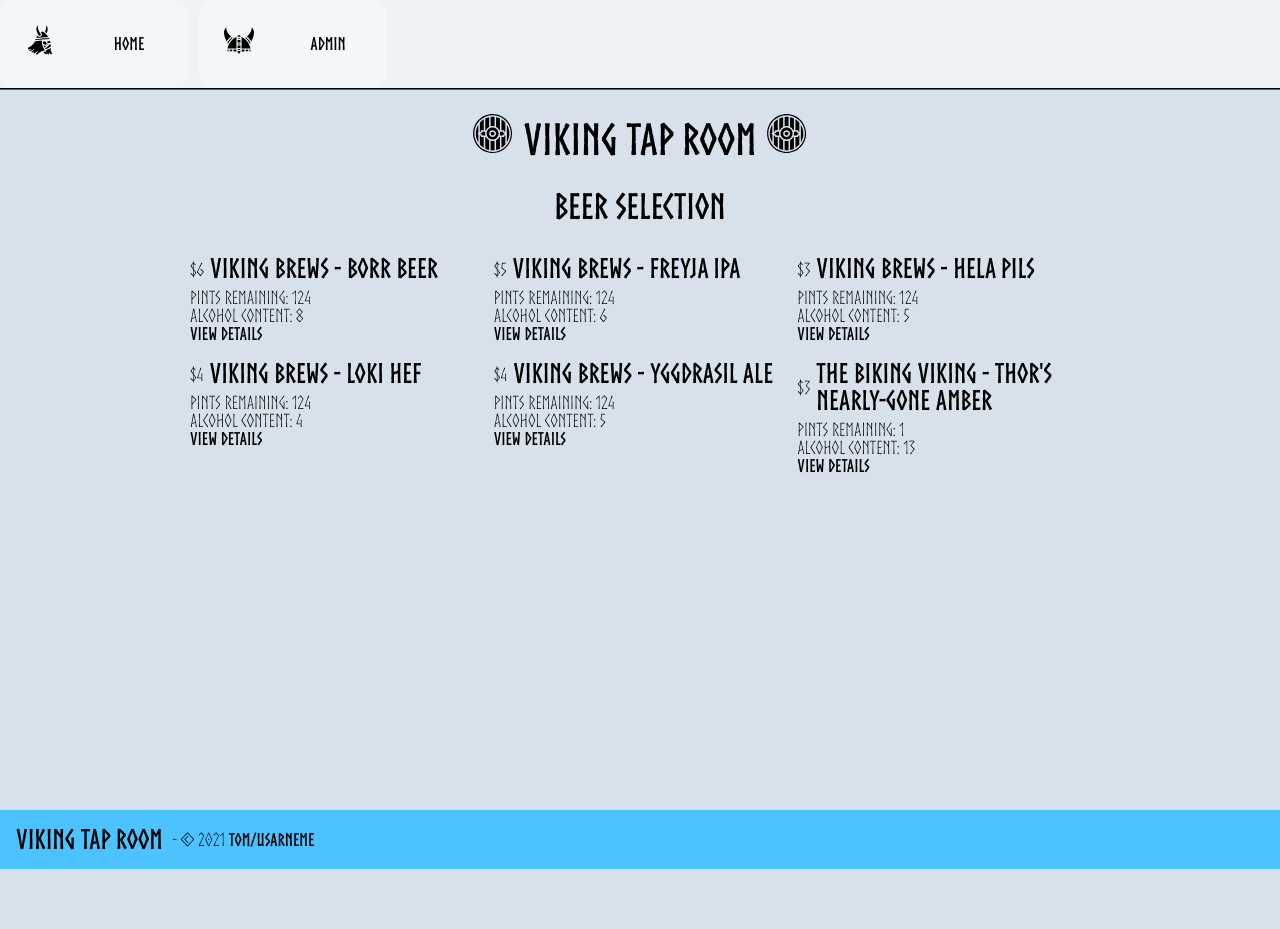
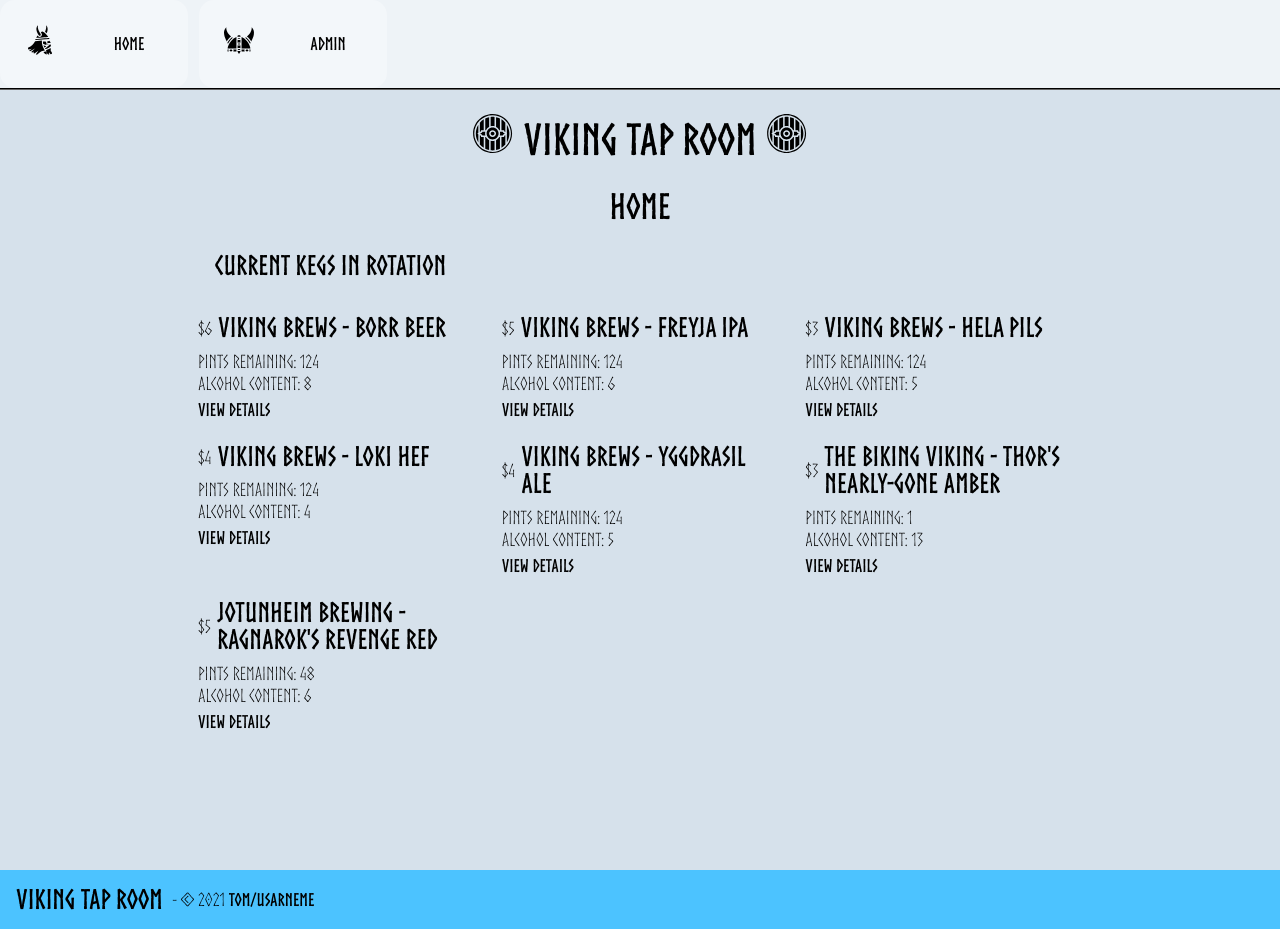
Before and after one commit to Usarneme/Viking_Tap_Room_Redux, a React (Create React App) app in the folder client/: page / in a window 1280 px wide. Before the commit the page ends 869 px from the top, so only its background shows below. Built offline with nearby package versions, Linux system fonts and the light colour scheme.

Commit message:
:tada: adds final layout adjustments and conditional rendering for admin and home page views

```diff
--- a/client/src/App.js
+++ b/client/src/App.js
@@ -45,12 +45,13 @@ class App extends Component {
     this.setKegsToStorage()
   }
 
-  sellPint = id => {
+  sellPint = async id => {
     const kegCopy = this.state.kegs.filter(k => k.id === id)[0]
     kegCopy.pintsRemaining -= 1
     const kegsListCopy = this.state.kegs.filter(k => k.id !== id)
     kegsListCopy.push(kegCopy)
-    this.setState({ kegs: kegsListCopy })
+    await this.setState({ kegs: kegsListCopy })
+    this.setKegsToStorage()
   }
 
   render() {
--- a/client/src/components/AddNewKeg.js
+++ b/client/src/components/AddNewKeg.js
@@ -33,34 +33,44 @@ function AddNewKeg(props) {
         <div style={divStyles}>
           <label htmlFor='name'>Name</label>
           <input
+            type='text'
             name='name'
             onChange={e => changeName(e.target.value)}
             placeholder='Name'
-            value={name}></input>
+            value={name}
+            required></input>
         </div>
         <div style={divStyles}>
           <label htmlFor='price'>Price</label>
           <input
+            type='number'
+            min='1'
             name='price'
             onChange={e => changePrice(e.target.value)}
             placeholder='Price'
-            value={price}></input>
+            value={price}
+            required></input>
         </div>
         <div style={divStyles}>
           <label htmlFor='brand'>Brand</label>
           <input
+            type='text'
             name='brand'
             onChange={e => changeBrand(e.target.value)}
             placeholder='Brand'
-            value={brand}></input>
+            value={brand}
+            required></input>
         </div>
         <div style={divStyles}>
           <label htmlFor='alcoholContent'>Alcohol Content</label>
           <input
+            type='number'
+            min='1'
             name='alcoholContent'
             onChange={e => changeAlcoholContent(e.target.value)}
             placeholder='Alcohol Content'
-            value={alcoholContent}></input>
+            value={alcoholContent}
+            required></input>
         </div>
         <button type='submit'>Add Keg</button>
       </form>
--- a/client/src/components/KegsList.js
+++ b/client/src/components/KegsList.js
@@ -10,6 +10,8 @@ function KegsList(props) {
   }
 
   return (
+    <React.Fragment>
+      <h3 style={{ margin: '22px' }}>Current kegs in rotation</h3>
       <div style={containerStyles}>
         {props.kegs.map(keg => <SingleKeg
           key={keg.id}
@@ -22,6 +24,7 @@ function KegsList(props) {
           sellPint={props.page !== 'home' ? props.sellPint : null}
         />)}
       </div>
+    </React.Fragment>
   )
 }
 
--- a/client/src/components/SingleKeg.js
+++ b/client/src/components/SingleKeg.js
@@ -3,14 +3,19 @@ import PropTypes from 'prop-types'
 import { Link } from 'react-router-dom'
 
 function SingleKeg(props) {
+  const kegStyles = {
+    padding: '2px 4px'
+  }
+
   return (
-    <div id={props.id}>
-      <div style={{ display: 'flex', flexDirection: 'row', alignItems: 'center' }}>
+    <div id={props.id} style={kegStyles}>
+      <div style={kegStyles} className='flexed row'>
         ${props.price}
         <h3>{props.brand} - {props.name}</h3>
       </div>
-      <div>Pints Remaining: {props.pintsRemaining}</div>
-      <div>Alcohol Content: {props.alcoholContent}</div>
+      <div style={kegStyles}>Pints Remaining: {props.pintsRemaining}</div>
+      <div style={kegStyles}>Alcohol Content: {props.alcoholContent}</div>
+      <div style={kegStyles}>
         {props.sellPint !== null
           ?
             <button
@@ -19,10 +24,13 @@ function SingleKeg(props) {
             >Sell A Pint</button>
           :
             null}
+      </div>
+      <div style={kegStyles}>
         <Link to={{
           pathname: `/kegs/${props.id}`,
           props: {props}
         }}>View Details</Link>
+      </div>
     </div>
   )
 }
--- a/client/src/defaultKegs.json
+++ b/client/src/defaultKegs.json
@@ -47,6 +47,14 @@
       "price": 3,
       "pintsRemaining": 1,
       "alcoholContent": 13
+    },
+    {
+      "id": "ace347c6-909e-4ebe-a61e-c51553fa479j",
+      "brand": "Jotunheim Brewing",
+      "name": "Ragnarok's Revenge Red",
+      "price": 5,
+      "pintsRemaining": 48,
+      "alcoholContent": 6
     }
   ]
 }
--- a/client/src/index.css
+++ b/client/src/index.css
@@ -99,3 +99,12 @@ h4 {
 .tall {
   min-height: 71vh;
 }
+
+.flexed {
+  display: flex;
+  align-items: center;
+}
+
+.row {
+  flex-direction: row;
+}
--- a/client/src/pages/Home.js
+++ b/client/src/pages/Home.js
@@ -6,7 +6,7 @@ import KegsList from '../components/KegsList'
 function Home(props) {
   return(
     <div className='container tall'>
-      <Header title='Beer Selection' />
+      <Header title='Home' />
       <KegsList kegs={props.kegs} page={'home'} />
     </div>
   )
--- a/client/src/pages/Kegs.js
+++ b/client/src/pages/Kegs.js
@@ -7,7 +7,7 @@ import AddNewKeg from './../components/AddNewKeg'
 function Kegs(props) {
   return (
     <div className='container tall'>
-      <Header title='Kegs - Administration' />
+      <Header title='Administration' />
       <KegsList kegs={props.kegs} page={'kegs'} sellPint={props.sellPint} />
       <AddNewKeg createNewKeg={(name, price, brand, alcoholContent) => props.createNewKeg(name, price, brand, alcoholContent)} />
     </div>
```
Lines whose indentation alone changed are shown as unchanged.
